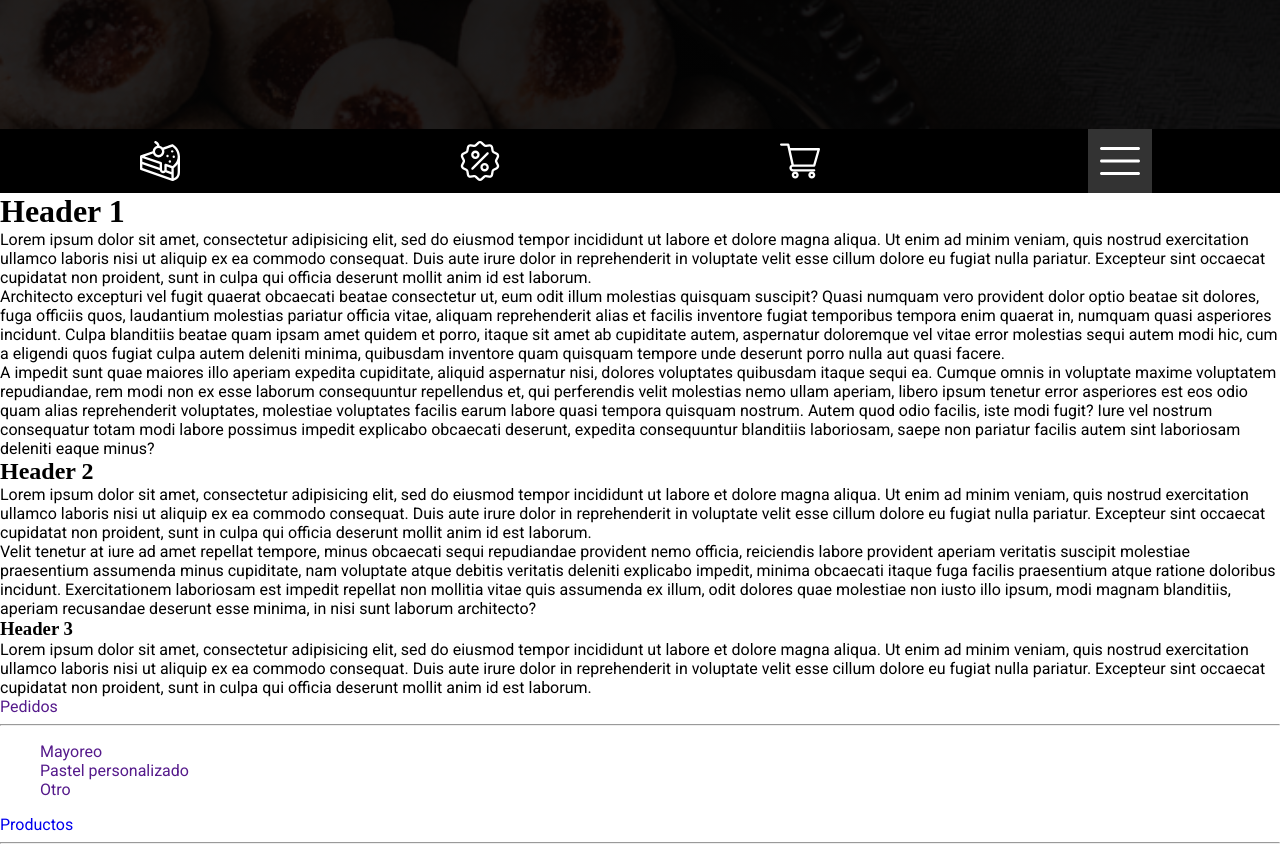
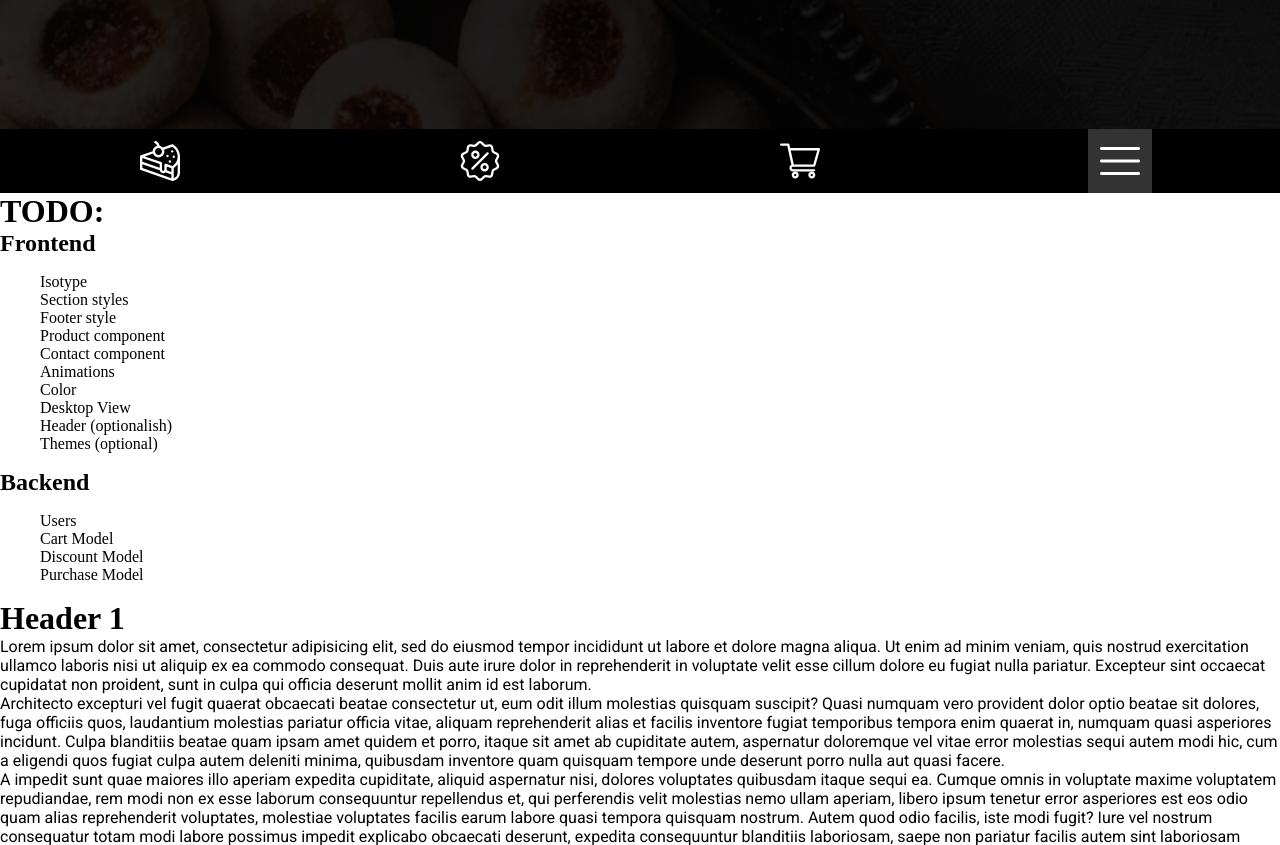
Before and after one commit to rccastruita/PilaII_Proyecto_Plantillas, a Django app: page / in a window 1280 px wide. Shown: the part 607-1452 px from the top of the page. Run offline with Django 3.2, Linux system fonts and the light colour scheme; style sheets or scripts are compiled from the project's sources; some libraries are stand-ins or nearby versions.

Commit message:
Added TODO to home page

```diff
--- a/static/sass/layouts/_dropdown.scss
+++ b/static/sass/layouts/_dropdown.scss
@@ -13,9 +13,9 @@
 
   &__item {
     padding: 1em;
-    background-color: white;
+    background-color: #333;
     outline: 2px solid black;
-    color: black;
+    color: white;
   }
 
 }
--- a/templates/home.html
+++ b/templates/home.html
@@ -4,6 +4,27 @@
   {% include 'hero.html' %}
 
   <main>
+    <h1>TODO:</h1>
+    <h2>Frontend</h2>
+    <ul>
+      <li>Isotype</li>
+      <li>Section styles</li>
+      <li>Footer style</li>
+      <li>Product component</li>
+      <li>Contact component</li>
+      <li>Animations</li>
+      <li>Color</li>
+      <li>Desktop View</li>
+      <li>Header (optionalish)</li>
+      <li>Themes (optional)</li>
+    </ul>
+    <h2>Backend</h2>
+    <ul>
+      <li>Users</li>
+      <li>Cart Model</li>
+      <li>Discount Model</li>
+      <li>Purchase Model</li>
+    </ul>
 
     <h1>Header 1</h1>
     {% lorem 3 p %}
```
Lines whose indentation alone changed are shown as unchanged.
